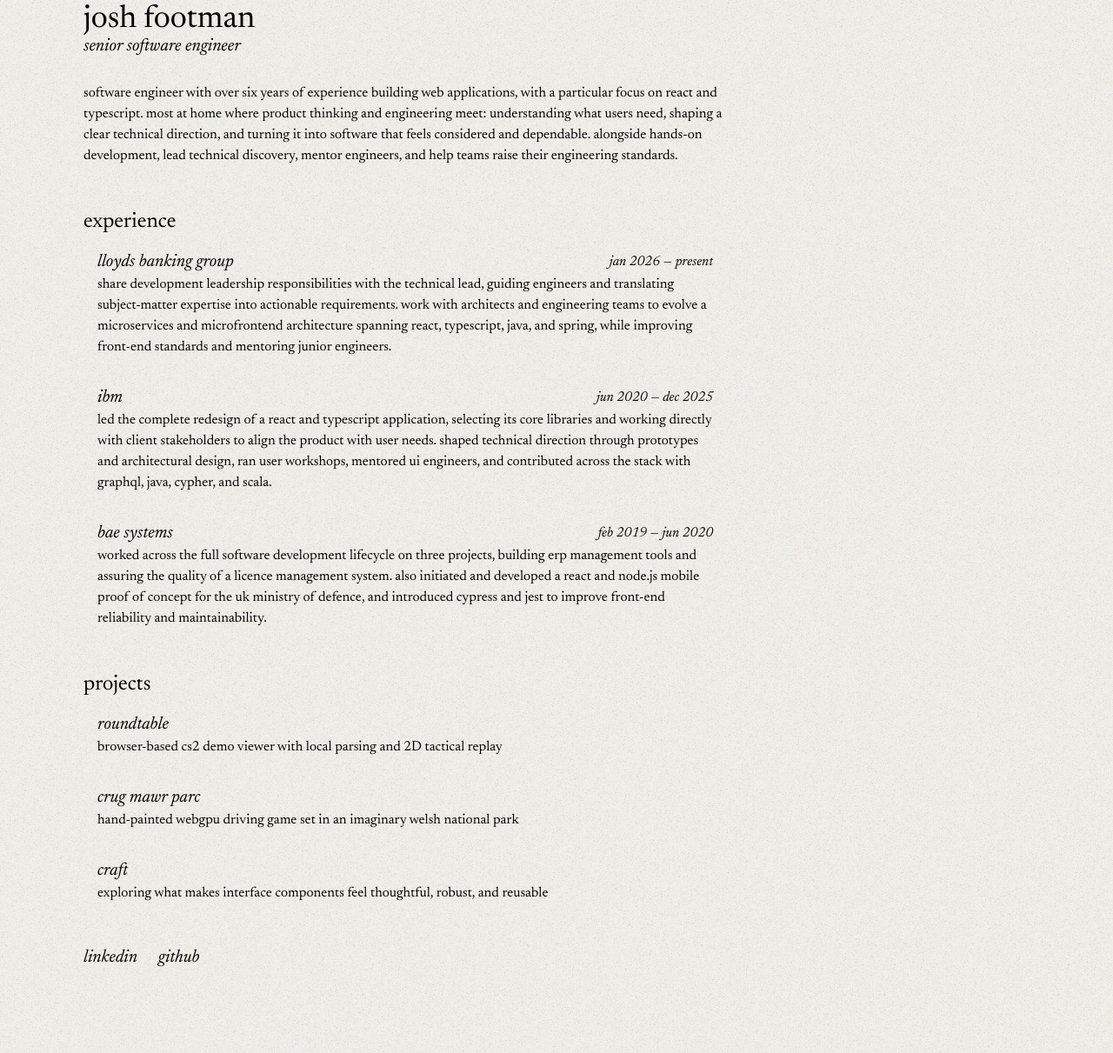
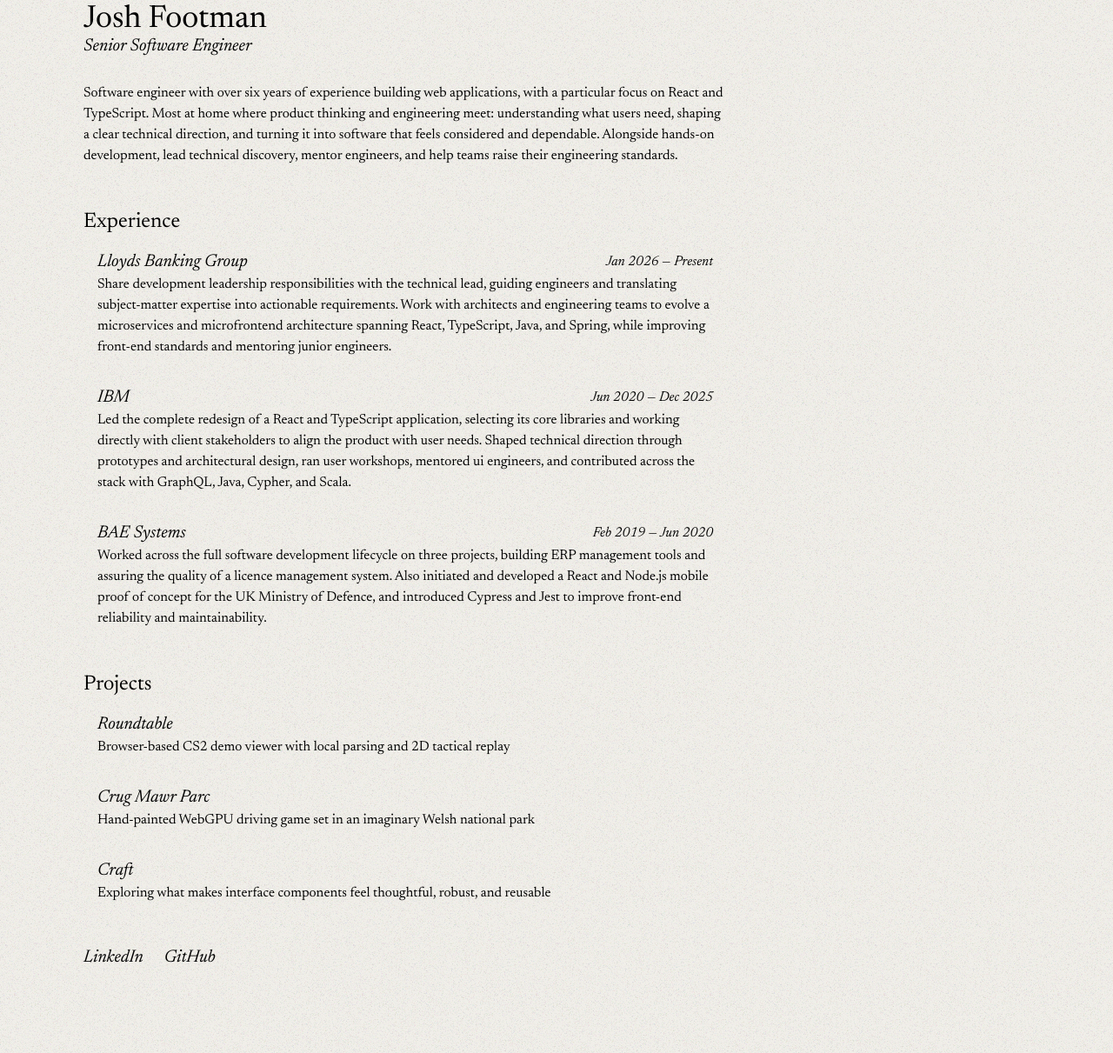
Before and after one commit to joshfootman/namtoof, an Astro site: page / in a window 1280 px wide. Shown: the part 93-1304 px from the top of the page at 87% size. Built offline with nearby package versions, Linux system fonts and the light colour scheme; Astro itself is replaced by a stand-in of ours.

Commit message:
capitalise content, add gsap stagger entrance

```diff
--- a/src/pages/index.astro
+++ b/src/pages/index.astro
@@ -30,35 +30,35 @@ const structuredData = {
 
 const experience = [
   {
-    employer: "lloyds banking group",
-    timeline: "jan 2026 — present",
+    employer: "Lloyds Banking Group",
+    timeline: "Jan 2026 — Present",
     description: `
-      share development leadership responsibilities with the technical lead,
+      Share development leadership responsibilities with the technical lead,
       guiding engineers and translating subject-matter expertise into actionable requirements.
-      work with architects and engineering teams to evolve a microservices and
-      microfrontend architecture spanning react, typescript, java, and spring,
+      Work with architects and engineering teams to evolve a microservices and
+      microfrontend architecture spanning React, TypeScript, Java, and Spring,
       while improving front-end standards and mentoring junior engineers.
     `,
   },
   {
-    employer: "ibm",
-    timeline: "jun 2020 — dec 2025",
+    employer: "IBM",
+    timeline: "Jun 2020 — Dec 2025",
     description: `
-      led the complete redesign of a react and typescript application,
+      Led the complete redesign of a React and TypeScript application,
       selecting its core libraries and working directly with client stakeholders
-      to align the product with user needs. shaped technical direction through
+      to align the product with user needs. Shaped technical direction through
       prototypes and architectural design, ran user workshops, mentored ui engineers,
-      and contributed across the stack with graphql, java, cypher, and scala.
+      and contributed across the stack with GraphQL, Java, Cypher, and Scala.
     `,
   },
   {
-    employer: "bae systems",
-    timeline: "feb 2019 — jun 2020",
+    employer: "BAE Systems",
+    timeline: "Feb 2019 — Jun 2020",
     description: `
-      worked across the full software development lifecycle on three projects,
-      building erp management tools and assuring the quality of a licence management system.
-      also initiated and developed a react and node.js mobile proof of concept
-      for the uk ministry of defence, and introduced cypress and jest to improve
+      Worked across the full software development lifecycle on three projects,
+      building ERP management tools and assuring the quality of a licence management system.
+      Also initiated and developed a React and Node.js mobile proof of concept
+      for the UK Ministry of Defence, and introduced Cypress and Jest to improve
       front-end reliability and maintainability.
     `,
   },
@@ -66,21 +66,21 @@ const experience = [
 
 const projects = [
   {
-    title: "roundtable",
+    title: "Roundtable",
     description:
-      "browser-based cs2 demo viewer with local parsing and 2D tactical replay",
+      "Browser-based CS2 demo viewer with local parsing and 2D tactical replay",
     href: "https://roundtable.namtoof.com",
   },
   {
-    title: "crug mawr parc",
+    title: "Crug Mawr Parc",
     description:
-      "hand-painted webgpu driving game set in an imaginary welsh national park",
+      "Hand-painted WebGPU driving game set in an imaginary Welsh national park",
     href: "https://crug-mawr-parc.namtoof.com",
   },
   {
-    title: "craft",
+    title: "Craft",
     description:
-      "exploring what makes interface components feel thoughtful, robust, and reusable",
+      "Exploring what makes interface components feel thoughtful, robust, and reusable",
     href: "https://craft.namtoof.com",
   },
 ];
@@ -88,9 +88,9 @@ const projects = [
 const links = [
   {
     href: "https://www.linkedin.com/in/josh-footman-193b10127/",
-    title: "linkedin",
+    title: "LinkedIn",
   },
-  { href: "https://github.com/joshfootman", title: "github" },
+  { href: "https://github.com/joshfootman", title: "GitHub" },
 ];
 ---
 
@@ -114,6 +114,9 @@ const links = [
     <meta name="twitter:description" content={seo.description} />
     <link rel="icon" type="image/svg+xml" href="/favicon.svg" />
     <title>{seo.title}</title>
+    <script is:inline>
+      document.documentElement.classList.add("js");
+    </script>
     <script
       type="application/ld+json"
       set:html={JSON.stringify(structuredData)}
@@ -122,27 +125,27 @@ const links = [
   <body>
     <main class="min-h-screen bg-noise">
       <div class="p-8 sm:p-24">
-        <div class="max-w-185">
+        <div class="max-w-185" data-stagger>
           <div>
-            <h1 class="font-newsreader text-4xl">josh footman</h1>
+            <h1 class="font-newsreader text-4xl">Josh Footman</h1>
             <p class="font-newsreader-italic text-xl leading-5">
-              senior software engineer
+              Senior Software Engineer
             </p>
           </div>
           <div class="pt-8">
             <p class="font-newsreader">
-              software engineer with over six years of experience building web
-              applications, with a particular focus on react and typescript.
-              most at home where product thinking and engineering meet:
+              Software engineer with over six years of experience building web
+              applications, with a particular focus on React and TypeScript.
+              Most at home where product thinking and engineering meet:
               understanding what users need, shaping a clear technical
               direction, and turning it into software that feels considered and
-              dependable. alongside hands-on development, lead technical
+              dependable. Alongside hands-on development, lead technical
               discovery, mentor engineers, and help teams raise their
               engineering standards.
             </p>
           </div>
           <div class="pt-12">
-            <h2 class="font-newsreader text-2xl">experience</h2>
+            <h2 class="font-newsreader text-2xl">Experience</h2>
             <div class="[&>*:last-child]:pb-0">
               {
                 experience.map(({ employer, timeline, description }) => (
@@ -158,7 +161,7 @@ const links = [
             </div>
           </div>
           <div class="pt-12">
-            <h2 class="font-newsreader text-2xl">projects</h2>
+            <h2 class="font-newsreader text-2xl">Projects</h2>
             <div>
               {
                 projects.map(({ title, description, href }) => (
@@ -197,5 +200,26 @@ const links = [
         </div>
       </div>
     </main>
+    <script>
+      import { gsap } from "gsap";
+
+      const items = document.querySelectorAll(
+        "[data-stagger] > :not(:has(h2)), [data-stagger] h2, [data-stagger] h2 + div > *",
+      );
+      const reduce = matchMedia("(prefers-reduced-motion: reduce)").matches;
+
+      gsap.fromTo(
+        items,
+        { autoAlpha: 0, y: reduce ? 0 : 16 },
+        {
+          autoAlpha: 1,
+          y: 0,
+          duration: reduce ? 0.3 : 0.8,
+          ease: "expo.out",
+          stagger: 0.07,
+          clearProps: "transform",
+        },
+      );
+    </script>
   </body>
 </html>
--- a/src/styles/global.css
+++ b/src/styles/global.css
@@ -21,3 +21,10 @@
     url("/noise.png"),
     linear-gradient(var(--color-bg), var(--color-bg));
 }
+
+/* Hidden until GSAP staggers them in; only when JS is running */
+.js [data-stagger] > :not(:has(h2)),
+.js [data-stagger] h2,
+.js [data-stagger] h2 + div > * {
+  visibility: hidden;
+}
```
